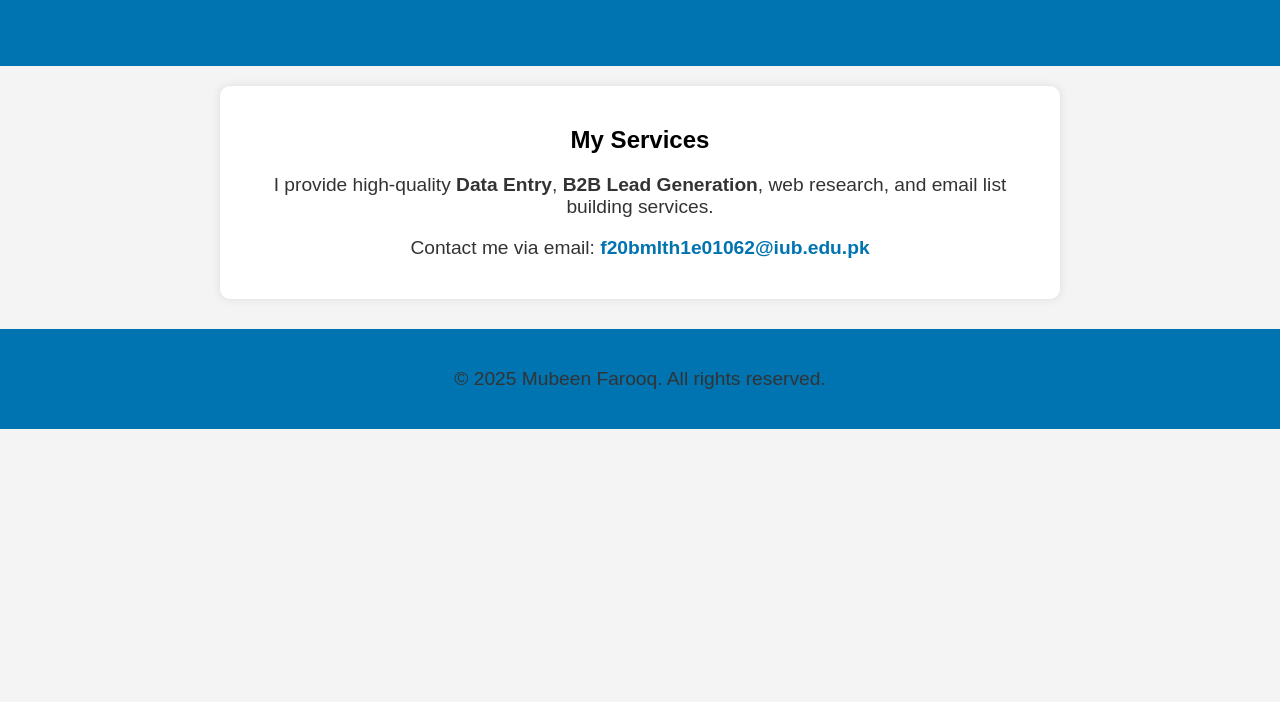
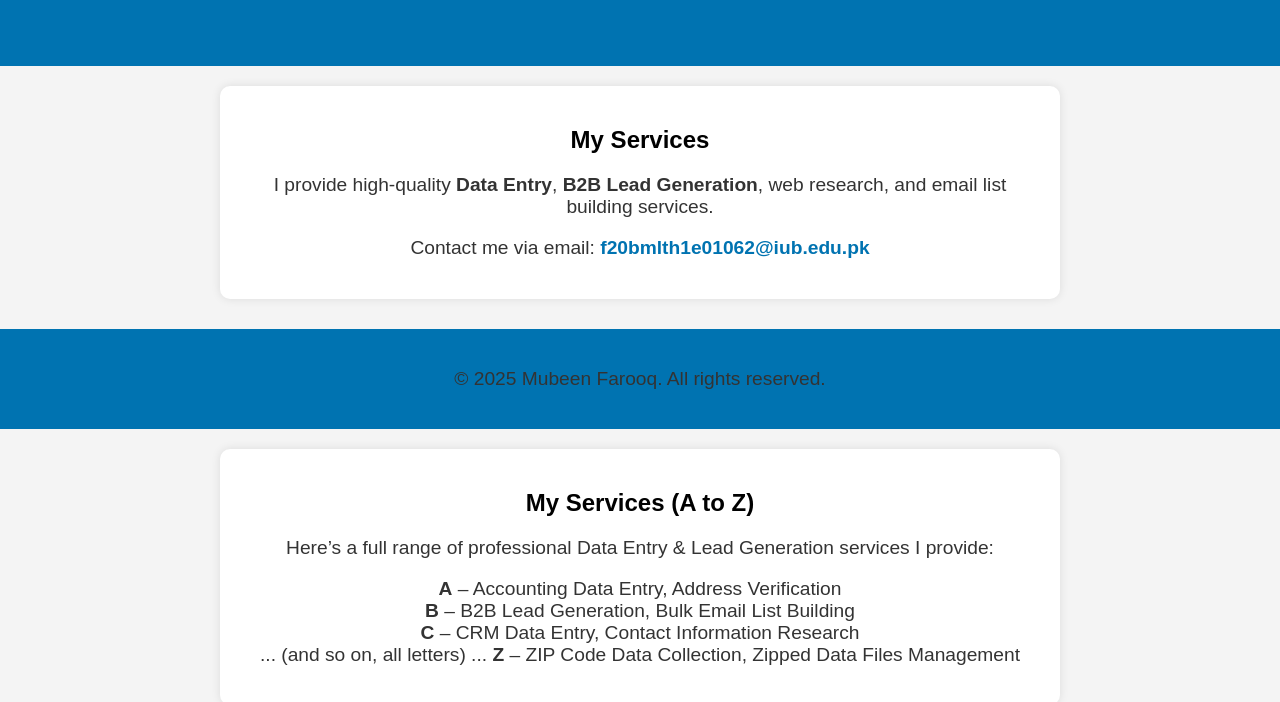
Before and after one commit to mubashirfarooqf20bmlth1e01062/mubashirfarooqf20bmlth1e01062.github.io, a plain HTML site: page index.html in a window 1280 px wide. Shown: the part 139-841 px from the top of the page. Before the commit the page ends 800 px from the top, so only its background shows below. Drawn offline with Linux system fonts and the light colour scheme.

Commit message:
Update index.html

```diff
--- a/index.html
+++ b/index.html
@@ -71,4 +71,14 @@
     <p>&copy; 2025 Mubeen Farooq. All rights reserved.</p>
   </footer>
 </body>
-</html>
+</html><section class="services">
+  <h2>My Services (A to Z)</h2>
+  <p>Here’s a full range of professional Data Entry & Lead Generation services I provide:</p>
+  <p>
+    <strong>A</strong> – Accounting Data Entry, Address Verification<br>
+    <strong>B</strong> – B2B Lead Generation, Bulk Email List Building<br>
+    <strong>C</strong> – CRM Data Entry, Contact Information Research<br>
+    ... (and so on, all letters) ...
+    <strong>Z</strong> – ZIP Code Data Collection, Zipped Data Files Management
+  </p>
+</section>
```
